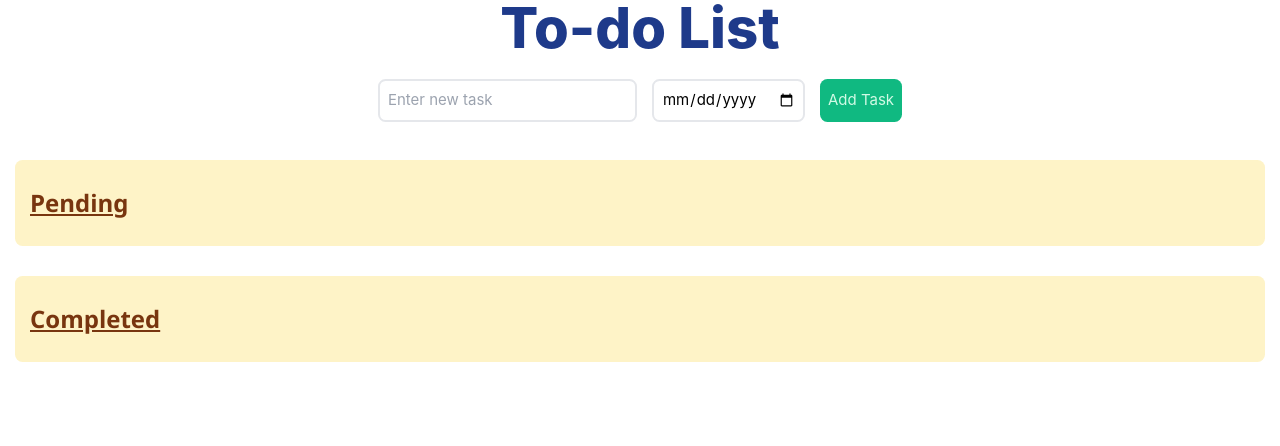
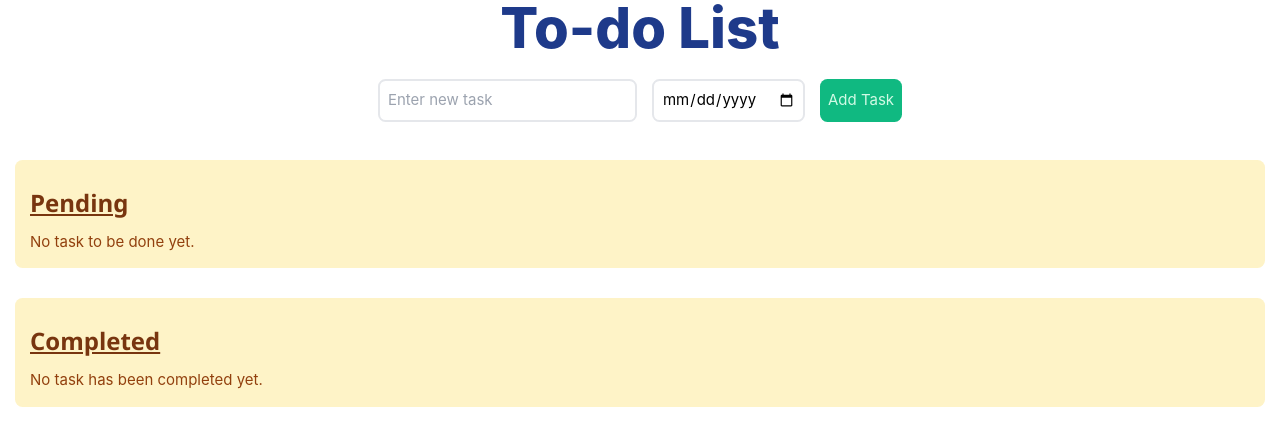
Before and after one commit to adityarai0705/to-do-list-proj, a React (Create React App) app: page / in a window 1280 px wide. Shown: the top 446 px of the page. Built offline with nearby package versions, Linux system fonts and the light colour scheme.

Commit message:
Minor changes

```diff
--- a/src/App.js
+++ b/src/App.js
@@ -47,6 +47,22 @@ function App() {
     setList( newList);
   };
 
+  const numPending = () => {
+    let counter = 0;
+    list.map( (curElt) => {
+      if( curElt[ 2] == false) counter++;
+    })
+    return counter;
+  }
+
+  const numCompleted = () => {
+    let counter = 0;
+    list.map( (curElt) => {
+      if( curElt[ 2] == true) counter++;
+    })
+    return counter;
+  }
+
   return (
    <>
     <div className="text-6xl font-extrabold drop-shadow-2xl bg-teal-500 text-blue-900 text-center">To-do List</div>
@@ -63,6 +79,9 @@ function App() {
       <div className="bg-yellow-100 m-4 rounded-lg p-4">
         <h3 className="text-yellow-900 underline font-extrabold">Pending</h3>
         {
+          numPending() == 0 ?
+          <p className="text-yellow-800">No task to be done yet.</p>
+          :
           list.map(
             (curElt, curIndex) => {
               return (curElt[ 2] === false ?
@@ -90,6 +109,9 @@ function App() {
       <div className="bg-yellow-100 m-4 rounded-lg p-4">
         <h3 className="text-yellow-900 underline font-extrabold">Completed</h3>
         {
+          numCompleted() == 0 ?
+          <p className="text-yellow-800">No task has been completed yet.</p>
+          :
           list.map(
             (curElt, curIndex) => {
               return (curElt[ 2] === true ?
```
